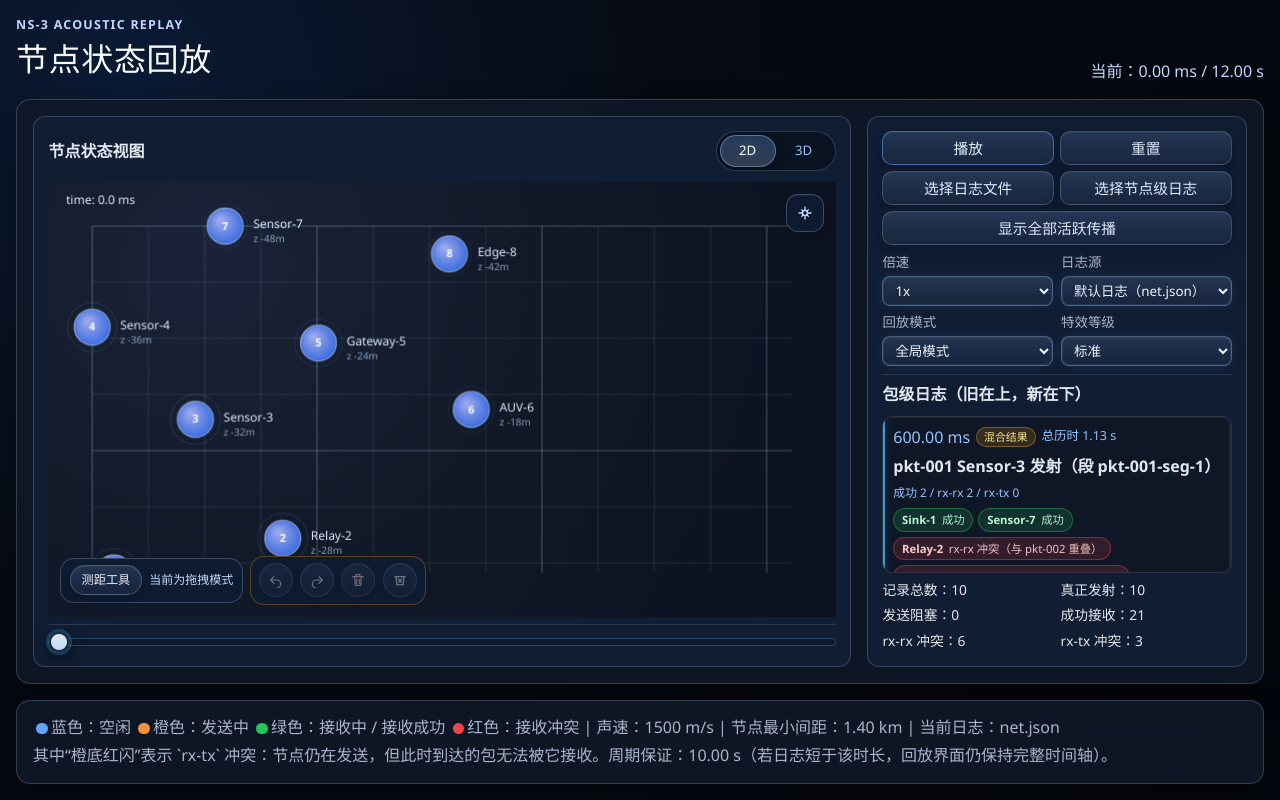
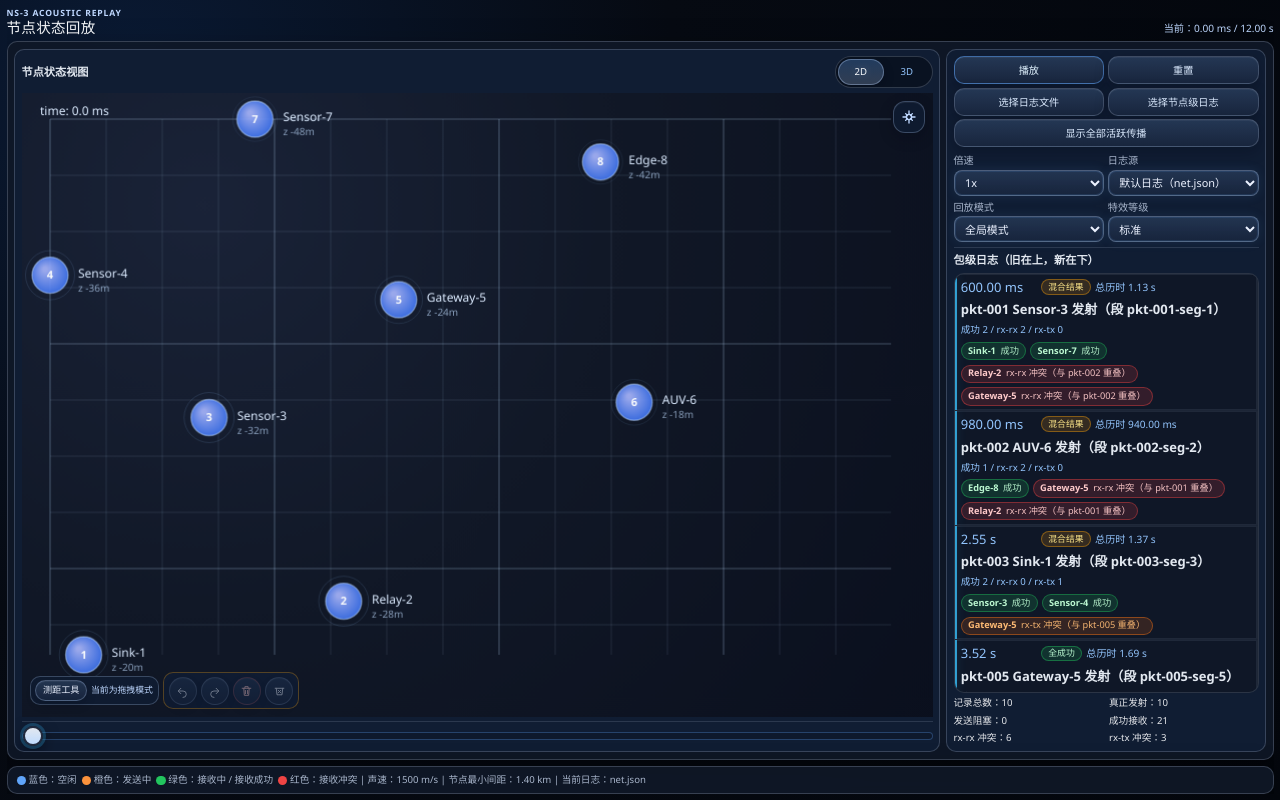
Before and after one commit to txgde-space/Aquasim-visual-web, a Vue app: page / in a window 1280 px wide. Built offline with nearby package versions, Linux system fonts and the light colour scheme.

Commit message:
fix: compact 13-inch laptop layout so the replay UI fits on screen
Shrink chrome, sidebar, and canvas insets on laptop/short viewports while keeping the existing 4K spacing.

```diff
--- a/src/App.vue
+++ b/src/App.vue
@@ -1760,7 +1760,7 @@ onBeforeUnmount(() => {
 
     <section class="panel legend">
       <p><span class="dot idle"></span>蓝色：空闲 <span class="dot tx-state"></span>橙色：发送中 <span class="dot rx-state"></span>绿色：接收中 / 接收成功 <span class="dot bad"></span>红色：接收冲突 | 声速：{{ SOUND_SPEED_MPS }} m/s | 节点最小间距：{{ formatNodeGap() }} | 当前日志：{{ activeLogName }}</p>
-      <p>其中“橙底红闪”表示 `rx-tx` 冲突：节点仍在发送，但此时到达的包无法被它接收。周期保证：{{ timeDisplay(MIN_SIM_TIME_US) }}（若日志短于该时长，回放界面仍保持完整时间轴）。</p>
+      <p class="legend-note">其中“橙底红闪”表示 `rx-tx` 冲突：节点仍在发送，但此时到达的包无法被它接收。周期保证：{{ timeDisplay(MIN_SIM_TIME_US) }}（若日志短于该时长，回放界面仍保持完整时间轴）。</p>
     </section>
   </div>
 </template>
--- a/src/components/NodeCanvas.vue
+++ b/src/components/NodeCanvas.vue
@@ -128,7 +128,7 @@ const TOOL_MODES = Object.freeze({
   MEASURE: 'measure',
 })
 
-const NODE_RADIUS = 18
+const NODE_RADIUS_BASE = 18
 const THEME_PROFILES = Object.freeze({
   'ocean-sonar': {
     effect: 'sonar',
@@ -316,7 +316,22 @@ const measurementLines = ref([])
 const measurementHistory = ref([[]])
 const measurementHistoryIndex = ref(0)
 const selectedMeasurementId = ref(null)
-const padding = 44
+const viewInsets = computed(() => {
+  const shortest = Math.min(displayWidth.value, displayHeight.value)
+  const compact = shortest < 640
+  const base = compact ? 22 : 44
+  return {
+    left: base + 6,
+    top: compact ? 26 : 40,
+    right: compact ? 42 : 56,
+    bottom: compact ? 62 : 76,
+  }
+})
+const nodeRadius = computed(() => {
+  const shortest = Math.min(displayWidth.value, displayHeight.value)
+  if (shortest >= 640) return NODE_RADIUS_BASE
+  return Math.max(11, Math.round(11 + (((shortest - 280) * (NODE_RADIUS_BASE - 11)) / 360)))
+})
 const emit = defineEmits(['node-select', 'pause-request', 'toggle-mute'])
 let resizeObserver = null
 let activePointerId = null
@@ -344,8 +359,9 @@ const bounds = computed(() => {
 })
 
 const scale = computed(() => {
-  const sx = (displayWidth.value - padding * 2) / bounds.value.spanX
-  const sy = (displayHeight.value - padding * 2) / bounds.value.spanY
+  const inset = viewInsets.value
+  const sx = (displayWidth.value - inset.left - inset.right) / bounds.value.spanX
+  const sy = (displayHeight.value - inset.top - inset.bottom) / bounds.value.spanY
   return Math.min(sx, sy)
 })
 
@@ -360,25 +376,28 @@ const canvasCursorClass = computed(() => {
 
 const toScreen = (x, y) => {
   const base = bounds.value
+  const inset = viewInsets.value
   return {
-    x: padding + ((x - base.minX) * effectiveScale.value) + pan.value.x,
-    y: padding + ((base.maxY - y) * effectiveScale.value) + pan.value.y,
+    x: inset.left + ((x - base.minX) * effectiveScale.value) + pan.value.x,
+    y: inset.top + ((base.maxY - y) * effectiveScale.value) + pan.value.y,
   }
 }
 
 const toWorld = (x, y) => {
   const base = bounds.value
+  const inset = viewInsets.value
   const s = Math.max(effectiveScale.value, 1e-6)
   return {
-    x: base.minX + ((x - padding - pan.value.x) / s),
-    y: base.maxY - ((y - padding - pan.value.y) / s),
+    x: base.minX + ((x - inset.left - pan.value.x) / s),
+    y: base.maxY - ((y - inset.top - pan.value.y) / s),
   }
 }
 
 const pickNodeAt = (sx, sy) => {
   let picked = null
   let bestDist = Number.POSITIVE_INFINITY
-  const thresholdSq = 22 * 22
+  const hit = nodeRadius.value + 4
+  const thresholdSq = hit * hit
 
   for (const node of props.nodes) {
     const p = toScreen(node.x, node.y)
@@ -517,8 +536,9 @@ const hoveredNodeStats = computed(() => {
 
 const hoveredTooltipStyle = computed(() => {
   if (!hoveredNodePos.value) return null
-  const estimatedWidth = 360
-  const estimatedHeight = 286
+  const compact = displayWidth.value < 720 || displayHeight.value < 520
+  const estimatedWidth = compact ? 280 : 360
+  const estimatedHeight = compact ? 240 : 286
   const margin = 8
   const gap = 16
   const cursorX = hoverCursor.value.x
@@ -1021,40 +1041,41 @@ const drawVisiblePackets = (ctx, profile, phase, fx) => {
 
 const drawNode = (ctx, node, visual, profile, phase, fx) => {
   const p = toScreen(node.x, node.y)
-  const idleGradient = ctx.createRadialGradient(p.x - 5, p.y - 6, 2, p.x, p.y, NODE_RADIUS + 6)
+  const r = nodeRadius.value
+  const idleGradient = ctx.createRadialGradient(p.x - 5, p.y - 6, 2, p.x, p.y, r + 6)
   idleGradient.addColorStop(0, profile.idleInner)
   idleGradient.addColorStop(1, profile.idleOuter)
 
   const isSink = node.role === 'sink' || /sink/i.test(String(node.name || ''))
-  fillCircle(ctx, p.x, p.y, NODE_RADIUS, idleGradient, 0.92)
-  strokeCircle(ctx, p.x, p.y, NODE_RADIUS, profile.nodeStroke, 1.4, 0.9)
+  fillCircle(ctx, p.x, p.y, r, idleGradient, 0.92)
+  strokeCircle(ctx, p.x, p.y, r, profile.nodeStroke, 1.4, 0.9)
 
   const pulse = 0.5 + (Math.sin((phase * (4.2 + (fx * 0.8))) + (node.node_id * 0.6)) * 0.5)
-  strokeCircle(ctx, p.x, p.y, NODE_RADIUS + 4 + (pulse * 3), profile.ring, 1, 0.35 + (pulse * 0.3))
+  strokeCircle(ctx, p.x, p.y, r + 4 + (pulse * 3), profile.ring, 1, 0.35 + (pulse * 0.3))
   if (fx > 1) {
-    strokeCircle(ctx, p.x, p.y, NODE_RADIUS + 10 + (pulse * 6), profile.ring, 1.2, 0.3)
+    strokeCircle(ctx, p.x, p.y, r + 10 + (pulse * 6), profile.ring, 1.2, 0.3)
   }
 
   if (visual.mode === 'tx') {
-    const progressRadius = 3 + ((NODE_RADIUS - 3) * visual.fillProgress)
+    const progressRadius = 3 + ((r - 3) * visual.fillProgress)
     fillCircle(ctx, p.x, p.y, progressRadius, profile.tx, 0.98)
-    strokeCircle(ctx, p.x, p.y, NODE_RADIUS + 8 + (pulse * 5), profile.tx, 1.2, 0.35)
+    strokeCircle(ctx, p.x, p.y, r + 8 + (pulse * 5), profile.tx, 1.2, 0.35)
 
     if (visual.overlay?.kind === 'collision_rx_tx') {
-      fillCircle(ctx, p.x, p.y, NODE_RADIUS * 0.8, profile.bad, 0.78)
+      fillCircle(ctx, p.x, p.y, r * 0.8, profile.bad, 0.78)
     }
   } else if (visual.mode === 'rx' || visual.mode === 'rx-done') {
     const progressRadius = visual.mode === 'rx-done'
-      ? NODE_RADIUS
-      : 3 + ((NODE_RADIUS - 3) * visual.fillProgress)
+      ? r
+      : 3 + ((r - 3) * visual.fillProgress)
     fillCircle(ctx, p.x, p.y, progressRadius, profile.rx, visual.fade ?? 1)
-    strokeCircle(ctx, p.x, p.y, NODE_RADIUS + 7 + (pulse * 4), profile.rx, 1, 0.28)
+    strokeCircle(ctx, p.x, p.y, r + 7 + (pulse * 4), profile.rx, 1, 0.28)
   } else if (visual.mode === 'collision' || visual.mode === 'collision-linger') {
-    fillCircle(ctx, p.x, p.y, NODE_RADIUS, profile.bad, visual.fade ?? 1)
-    strokeCircle(ctx, p.x, p.y, NODE_RADIUS + 10 + (pulse * 4), profile.bad, 1.6, 0.5)
+    fillCircle(ctx, p.x, p.y, r, profile.bad, visual.fade ?? 1)
+    strokeCircle(ctx, p.x, p.y, r + 10 + (pulse * 4), profile.bad, 1.6, 0.5)
     if (fx > 1) {
       for (let i = 0; i < 3; i += 1) {
-        const rr = NODE_RADIUS + 13 + (i * 7) + (((phase * 42) + (i * 8)) % 10)
+        const rr = r + 13 + (i * 7) + (((phase * 42) + (i * 8)) % 10)
         strokeCircle(ctx, p.x, p.y, rr, profile.bad, 1.1, 0.22 - (i * 0.05))
       }
     }
@@ -1079,12 +1100,12 @@ const drawNode = (ctx, node, visual, profile, phase, fx) => {
       ctx.setLineDash([4, 5])
       ctx.lineDashOffset = -((phase * 26) + (node.node_id * 6))
       const haloColor = colorMix(baseColor, '#ffffff', 0.4)
-      strokeCircle(ctx, p.x, p.y, NODE_RADIUS + 16 + (pulse * 8), haloColor, 1.1, 0.44)
-      strokeCircle(ctx, p.x, p.y, NODE_RADIUS + 26 + (pulse * 11), haloColor, 0.9, 0.28)
+      strokeCircle(ctx, p.x, p.y, r + 16 + (pulse * 8), haloColor, 1.1, 0.44)
+      strokeCircle(ctx, p.x, p.y, r + 26 + (pulse * 11), haloColor, 0.9, 0.28)
       ctx.setLineDash([])
       for (let i = 0; i < 3; i += 1) {
         const theta = (phase * (1.6 + (i * 0.3))) + (node.node_id * 0.45) + (i * ((Math.PI * 2) / 3))
-        const orbitR = NODE_RADIUS + 14 + (i * 7)
+        const orbitR = r + 14 + (i * 7)
         const ox = p.x + (Math.cos(theta) * orbitR)
         const oy = p.y + (Math.sin(theta) * orbitR * 0.66)
         fillCircle(ctx, ox, oy, 2.2 + (i * 0.35), haloColor, 0.62 - (i * 0.12))
@@ -1106,7 +1127,7 @@ const drawNode = (ctx, node, visual, profile, phase, fx) => {
   ctx.font = '12px "IBM Plex Sans", "Segoe UI", sans-serif'
   ctx.textAlign = 'left'
   ctx.textBaseline = 'alphabetic'
-  const labelOffset = fx > 1 ? NODE_RADIUS + 14 : NODE_RADIUS + 10
+  const labelOffset = fx > 1 ? r + 14 : r + 10
   ctx.fillText(node.name, p.x + labelOffset, p.y + 2)
   ctx.fillStyle = profile.depth
   ctx.font = '10px "IBM Plex Sans", "Segoe UI", sans-serif'
@@ -1680,6 +1701,7 @@ const draw = () => {
 
   const w = displayWidth.value
   const h = displayHeight.value
+  const inset = viewInsets.value
   const profile = themeProfile.value
   const fx = fxIntensity.value
   const underwaterDetail = underwaterDetailProfile.value
@@ -1696,31 +1718,31 @@ const draw = () => {
   ctx.strokeStyle = 'rgba(191, 219, 254, 0.12)'
   ctx.lineWidth = 1
   const minorSpacing = 56
-  for (let x = padding; x <= w - padding; x += minorSpacing) {
+  for (let x = inset.left; x <= w - inset.right; x += minorSpacing) {
     ctx.beginPath()
-    ctx.moveTo(x, padding)
-    ctx.lineTo(x, h - padding)
+    ctx.moveTo(x, inset.top)
+    ctx.lineTo(x, h - inset.bottom)
     ctx.stroke()
   }
-  for (let y = padding; y <= h - padding; y += minorSpacing) {
+  for (let y = inset.top; y <= h - inset.bottom; y += minorSpacing) {
     ctx.beginPath()
-    ctx.moveTo(padding, y)
-    ctx.lineTo(w - padding, y)
+    ctx.moveTo(inset.left, y)
+    ctx.lineTo(w - inset.right, y)
     ctx.stroke()
   }
   ctx.strokeStyle = 'rgba(191, 219, 254, 0.2)'
   ctx.lineWidth = 1.2
   const majorSpacing = minorSpacing * 4
-  for (let x = padding; x <= w - padding; x += majorSpacing) {
+  for (let x = inset.left; x <= w - inset.right; x += majorSpacing) {
     ctx.beginPath()
-    ctx.moveTo(x, padding)
-    ctx.lineTo(x, h - padding)
+    ctx.moveTo(x, inset.top)
+    ctx.lineTo(x, h - inset.bottom)
     ctx.stroke()
   }
-  for (let y = padding; y <= h - padding; y += majorSpacing) {
+  for (let y = inset.top; y <= h - inset.bottom; y += majorSpacing) {
     ctx.beginPath()
-    ctx.moveTo(padding, y)
-    ctx.lineTo(w - padding, y)
+    ctx.moveTo(inset.left, y)
+    ctx.lineTo(w - inset.right, y)
     ctx.stroke()
   }
   ctx.restore()
@@ -1996,9 +2018,10 @@ const onWheel = (event) => {
   requestAnimationFrame(() => {
     const base = bounds.value
     const s = effectiveScale.value
+    const inset = viewInsets.value
     pan.value = {
-      x: cx - ((anchorWorld.x - base.minX) * s) - padding,
-      y: cy - ((base.maxY - anchorWorld.y) * s) - padding,
+      x: cx - ((anchorWorld.x - base.minX) * s) - inset.left,
+      y: cy - ((base.maxY - anchorWorld.y) * s) - inset.top,
     }
     requestAnimationFrame(draw)
   })
@@ -2007,8 +2030,8 @@ const onWheel = (event) => {
 const updateViewport = () => {
   if (!containerEl.value) return
   const rect = containerEl.value.getBoundingClientRect()
-  displayWidth.value = Math.max(320, rect.width - 2)
-  displayHeight.value = Math.max(320, Math.round((rect.height || 0) - 2))
+  displayWidth.value = Math.max(160, rect.width - 2)
+  displayHeight.value = Math.max(120, Math.round((rect.height || 0) - 2))
   requestAnimationFrame(draw)
 }
 
@@ -2208,7 +2231,7 @@ onBeforeUnmount(() => {
   border: 1px solid color-mix(in srgb, var(--accent-soft, #93c5fd) 36%, transparent);
   border-radius: 12px;
   padding: 0.55rem 0.65rem;
-  width: 360px;
+  width: min(360px, calc(100% - 16px));
   max-width: min(360px, calc(100vw - 18px));
   box-shadow:
     0 12px 28px rgba(0, 0, 0, 0.42),
@@ -2385,4 +2408,50 @@ onBeforeUnmount(() => {
     background-position: 180% 0;
   }
 }
+
+@media (max-width: 1680px), (max-height: 980px) {
+  .canvas-toolbar {
+    bottom: 8px;
+    left: 8px;
+    gap: 0.3rem;
+  }
+
+  .toolbar-group {
+    padding: 0.28rem 0.38rem;
+    gap: 0.32rem;
+    border-radius: 10px;
+  }
+
+  .toolbar-btn {
+    padding: 0.22rem 0.5rem;
+    font-size: 0.7rem;
+  }
+
+  .toolbar-btn-icon {
+    width: 28px;
+    height: 28px;
+  }
+
+  .toolbar-help {
+    font-size: 0.68rem;
+  }
+
+  .canvas-reset-view {
+    top: 8px;
+    right: 8px;
+    width: 32px;
+    height: 32px;
+  }
+
+  .node-tooltip {
+    width: min(280px, calc(100% - 16px));
+    max-width: min(280px, calc(100vw - 16px));
+    padding: 0.4rem 0.5rem;
+  }
+
+  .node-tooltip-grid {
+    margin-top: 0.3rem;
+    gap: 0.22rem 0.32rem;
+  }
+}
 </style>
--- a/src/style.css
+++ b/src/style.css
@@ -18,6 +18,28 @@
   --bad: #ef4444;
   --warn: #f59e0b;
   --shadow: 0 10px 30px rgba(0, 0, 0, 0.35);
+  --page-pad: 1rem;
+  --page-gap: 1rem;
+  --panel-pad: 1rem;
+  --card-pad: 0.9rem;
+  --title-size: clamp(1.45rem, 3vw, 2rem);
+  --ui-font-size: 16px;
+  --ui-line: 1.5;
+  --sidebar-min: 380px;
+  --card-grid-cols: minmax(0, 3.55fr) minmax(var(--sidebar-min), 1.45fr);
+  --btn-h: 40px;
+  --btn-compact-h: 34px;
+  --select-h: 30px;
+  --card-radius: 12px;
+  --panel-radius: 14px;
+  --eyebrow-size: 0.78rem;
+  --meta-size: 0.95rem;
+  --legend-size: 0.92rem;
+  --stat-size: 0.86rem;
+  --log-item-pad-y: 0.48rem;
+  --log-item-pad-x: 0.62rem;
+  --view-switch-w: 56px;
+  --view-switch-h: 32px;
 }
 
 *,
@@ -31,41 +53,49 @@ body {
   margin: 0;
   background: var(--app-bg);
   color: var(--text);
-  font: 16px/1.5 var(--font-ui, "IBM Plex Sans", "Segoe UI", sans-serif);
+  font: var(--ui-font-size)/var(--ui-line) var(--font-ui, "IBM Plex Sans", "Segoe UI", sans-serif);
   width: 100%;
   height: 100%;
-  min-height: 100%;
+  max-height: 100dvh;
   overflow: hidden;
 }
 
 #app {
   width: 100%;
   height: 100%;
-  min-height: 100vh;
+  height: 100dvh;
+  max-height: 100dvh;
+  min-height: 0;
   margin: 0;
-  padding: 1rem;
+  padding: var(--page-pad);
   background: var(--app-bg);
+  overflow: hidden;
 }
 
 .page-wrap {
   display: grid;
   height: 100%;
-  gap: 1rem;
+  min-height: 0;
+  gap: var(--page-gap);
   grid-template-rows: auto minmax(0, 1fr) auto;
+  overflow: hidden;
 }
 
 .topbar {
   display: flex;
   justify-content: space-between;
   align-items: flex-end;
-  gap: 1rem;
+  gap: 0.75rem;
+  min-width: 0;
+  flex-shrink: 0;
 }
 
 .topbar h1 {
   margin: 0;
   color: #f8fafc;
-  font-size: clamp(1.45rem, 3vw, 2rem);
+  font-size: var(--title-size);
   letter-spacing: 0.02em;
+  line-height: 1.15;
 }
 
 .eyebrow {
@@ -74,18 +104,21 @@ body {
   font-weight: 600;
   letter-spacing: 0.1em;
   text-transform: uppercase;
-  font-size: 0.78rem;
+  font-size: var(--eyebrow-size);
 }
 
 .meta {
   margin: 0.2rem 0 0;
   color: var(--accent-soft);
+  font-size: var(--meta-size);
+  min-width: 0;
+  text-align: right;
 }
 
 .panel {
-  padding: 1rem;
+  padding: var(--panel-pad);
   border: 1px solid var(--line);
-  border-radius: 14px;
+  border-radius: var(--panel-radius);
   background: var(--panel);
   backdrop-filter: blur(4px);
   box-shadow: var(--shadow);
@@ -107,7 +140,7 @@ body {
 }
 
 .btn {
-  height: 40px;
+  height: var(--btn-h);
   border-radius: 10px;
   padding: 0 1rem;
   border: 1px solid var(--line);
@@ -148,9 +181,10 @@ body {
 }
 
 .btn-compact {
-  height: 34px;
+  height: var(--btn-compact-h);
   font-size: 0.92rem;
   padding: 0 0.78rem;
+  white-space: nowrap;
 }
 
 .btn-wide {
@@ -231,28 +265,36 @@ body {
 
 .card-grid {
   display: grid;
-  grid-template-columns: minmax(0, 3.55fr) minmax(380px, 1.45fr);
-  gap: 1rem;
+  grid-template-columns: var(--card-grid-cols);
+  gap: var(--page-gap);
   align-items: stretch;
   min-height: 0;
   height: 100%;
   flex: 1;
+  overflow: hidden;
+}
+
+.card-grid > * {
+  min-width: 0;
+  min-height: 0;
 }
 
 .card {
   background: var(--card);
-  border-radius: 12px;
+  border-radius: var(--card-radius);
   border: 1px solid var(--line);
-  padding: 0.9rem;
+  padding: var(--card-pad);
   display: flex;
   flex-direction: column;
   min-height: 0;
+  overflow: hidden;
 }
 
 .card-title {
   margin-bottom: 0.65rem;
   font-weight: 700;
   color: #e2e8f0;
+  flex-shrink: 0;
 }
 
 .card-title-row {
@@ -282,8 +324,8 @@ body {
   position: absolute;
   top: 3px;
   left: 3px;
-  width: 56px;
-  height: 32px;
+  width: var(--view-switch-w);
+  height: var(--view-switch-h);
   border-radius: 999px;
   background: linear-gradient(180deg, color-mix(in srgb, var(--accent) 28%, transparent), color-mix(in srgb, var(--accent-soft) 22%, transparent));
   box-shadow:
@@ -294,12 +336,12 @@ body {
 }
 
 .view-switch-indicator.right {
-  transform: translateX(56px);
+  transform: translateX(var(--view-switch-w));
 }
 
 .view-switch-btn {
-  min-width: 56px;
-  height: 32px;
+  min-width: var(--view-switch-w);
+  height: var(--view-switch-h);
   border: 0;
   border-radius: 999px;
   background: transparent;
@@ -347,12 +389,14 @@ body {
   margin-top: 0.45rem;
   border-top: 1px solid rgba(148, 163, 184, 0.2);
   padding-top: 0.35rem;
+  flex-shrink: 0;
 }
 
 .side-controls {
   margin-bottom: 0.45rem;
   padding-bottom: 0.5rem;
   border-bottom: 1px solid rgba(148, 163, 184, 0.2);
+  flex-shrink: 0;
 }
 
 .control-btn-row {
@@ -414,8 +458,8 @@ body {
 }
 
 .field-compact .select {
-  height: 30px;
-  line-height: 30px;
+  height: var(--select-h);
+  line-height: var(--select-h);
   border-radius: 8px;
   padding: 0 0.5rem;
   font-size: 0.84rem;
@@ -607,7 +651,7 @@ body {
 .log-item {
   position: relative;
   overflow: hidden;
-  padding: 0.48rem 0.62rem;
+  padding: var(--log-item-pad-y) var(--log-item-pad-x);
   border-bottom: 1px solid rgba(148, 163, 184, 0.15);
   cursor: pointer;
   transition: background-color 0.15s;
@@ -775,7 +819,8 @@ body {
   display: grid;
   grid-template-columns: repeat(2, minmax(0, 1fr));
   gap: 0.3rem 0.45rem;
-  font-size: 0.86rem;
+  font-size: var(--stat-size);
+  flex-shrink: 0;
 }
 
 .legend {
@@ -786,6 +831,9 @@ body {
   overflow-y: hidden;
   white-space: normal;
   word-break: break-word;
+  font-size: var(--legend-size);
+  flex-shrink: 0;
+  min-height: 0;
 }
 
 .legend p {
@@ -973,6 +1021,132 @@ body {
   background: var(--bad);
 }
 
+@media (max-width: 1680px), (max-height: 980px) {
+  :root {
+    --page-pad: 0.5rem;
+    --page-gap: 0.45rem;
+    --panel-pad: 0.5rem;
+    --card-pad: 0.5rem;
+    --title-size: 1.12rem;
+    --ui-font-size: 13px;
+    --ui-line: 1.4;
+    --sidebar-min: 280px;
+    --card-grid-cols: minmax(0, 1fr) minmax(260px, min(320px, 34vw));
+    --btn-h: 30px;
+    --btn-compact-h: 28px;
+    --select-h: 26px;
+    --card-radius: 10px;
+    --panel-radius: 10px;
+    --eyebrow-size: 0.66rem;
+    --meta-size: 0.78rem;
+    --legend-size: 0.74rem;
+    --stat-size: 0.74rem;
+    --log-item-pad-y: 0.32rem;
+    --log-item-pad-x: 0.48rem;
+    --view-switch-w: 46px;
+    --view-switch-h: 26px;
+  }
+
+  .field {
+    min-width: 0;
+    font-size: 0.78rem;
+  }
+
+  .btn-compact {
+    font-size: 0.78rem;
+    padding: 0 0.5rem;
+  }
+
+  .card-title {
+    margin-bottom: 0.4rem;
+    font-size: 0.86rem;
+  }
+
+  .card-title-row {
+    margin-bottom: 0.4rem;
+    gap: 0.5rem;
+  }
+
+  .control-btn-row,
+  .control-fields-grid {
+    gap: 0.28rem;
+  }
+
+  .side-controls {
+    margin-bottom: 0.32rem;
+    padding-bottom: 0.32rem;
+  }
+
+  .visual-timeline {
+    margin-top: 0.28rem;
+    padding-top: 0.22rem;
+  }
+
+  .stat-grid {
+    margin-top: 0.28rem;
+  }
+
+  .legend {
+    gap: 0.2rem;
+  }
+
+  .legend-note {
+    display: none;
+  }
+
+  .lifecycle-summary {
+    padding: 0.36rem 0.48rem;
+    font-size: 0.75rem;
+    margin-bottom: 0.32rem;
+  }
+
+  .view-switch {
+    padding: 2px;
+  }
+
+  .view-switch-indicator {
+    top: 2px;
+    left: 2px;
+  }
+
+  .view-switch-btn {
+    font-size: 0.74rem;
+  }
+
+  .log-list::-webkit-scrollbar {
+    width: 8px;
+  }
+}
+
+@media (max-height: 760px) {
+  :root {
+    --page-pad: 0.32rem;
+    --page-gap: 0.3rem;
+    --panel-pad: 0.38rem;
+    --card-pad: 0.38rem;
+    --title-size: 1rem;
+    --btn-compact-h: 26px;
+    --select-h: 24px;
+  }
+
+  .eyebrow {
+    display: none;
+  }
+
+  .topbar {
+    align-items: center;
+  }
+
+  .meta {
+    margin: 0;
+  }
+
+  .card-title,
+  .card-title-row {
+    margin-bottom: 0.28rem;
+  }
+}
+
 @media (max-width: 960px) {
   .card-grid {
     grid-template-columns: 1fr;
```
Also changed, not shown: src/components/NodeScene3D.vue (+22 -0 lines).
